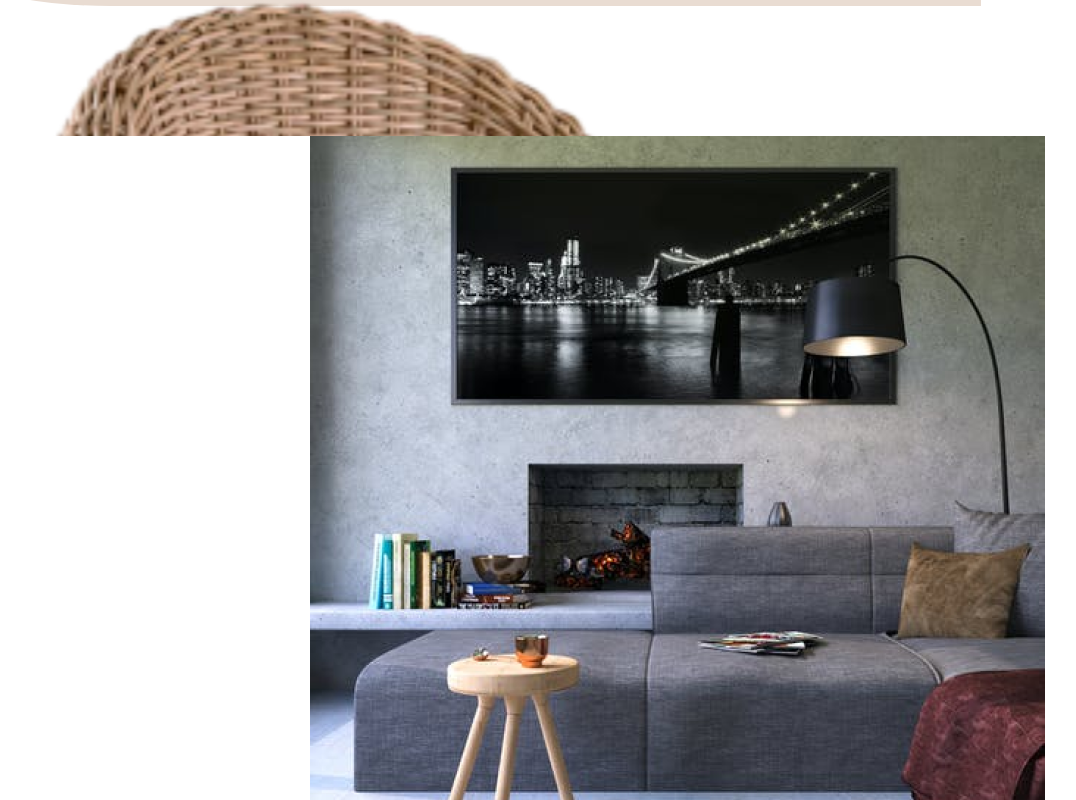
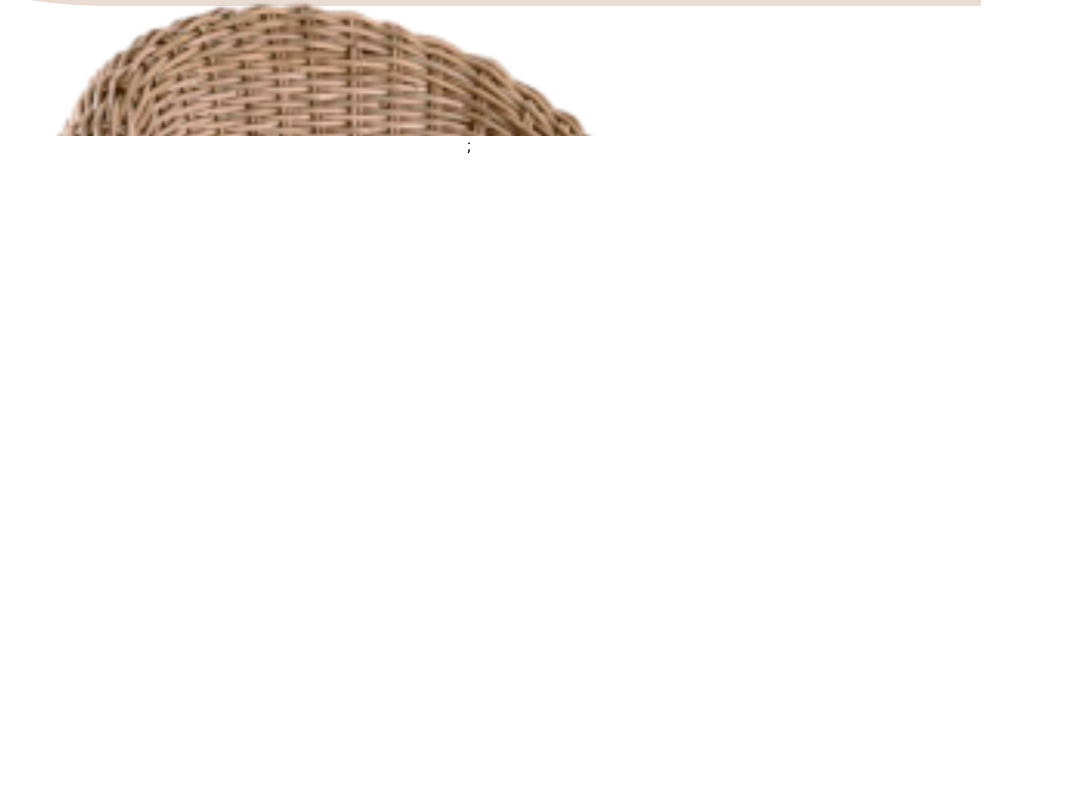
Before and after one commit to Khabub/webdev-learning-shpx, a React (Create React App) app: page / in a window 1280 px wide. Shown: the part 1060-1860 px from the top of the page, without its empty margins (171-1247 px from the left). After the commit the page ends 1215 px from the top, so only its background shows below. Built offline with nearby package versions, Linux system fonts and the light colour scheme.

Commit message:
Update App.js

```diff
--- a/src/App.js
+++ b/src/App.js
@@ -33,12 +33,12 @@ const App = () => {
   }, [ctx]);
 */
   const list = animComponent.map((val) => (
-        <InView as="div" key={val.id} >
-          {({ inView, ref }) => (
-            <div ref={ref}>
+        <InView as="div" key={val.id} onChange={(inView, entry) =>
+           (
+            <div>
               {inView && val.component}
             </div>
-          )}
+          )}>
         </InView>
       ));
 
```
